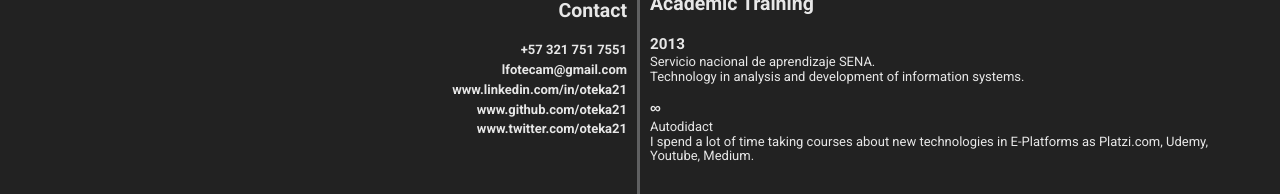
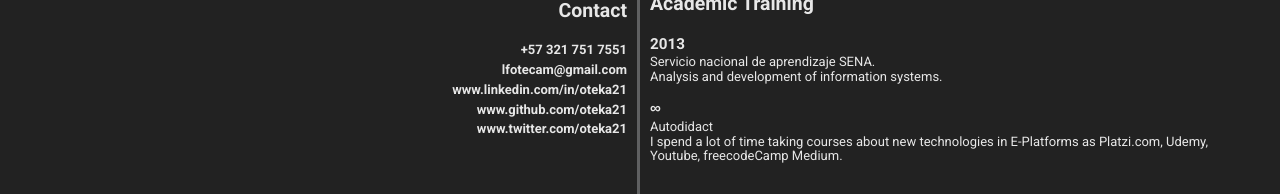
Before and after one commit to oteka21/cv, a plain HTML site: page index.html in a window 1280 px wide. Shown: the part 818-1012 px from the top of the page. Drawn offline with Linux system fonts and the light colour scheme.

Commit message:
update studies copy

```diff
--- a/index.html
+++ b/index.html
@@ -121,7 +121,7 @@
                 <div class="item-block">
                     <h3 class="year">2013</h3>
                     <p>Servicio nacional de aprendizaje SENA.</p>
-                    <p>Technology in analysis and development of information systems.</p>
+                    <p>Analysis and development of information systems.</p>
                 </div>
                 <!-- <div class="item-block">
                     <h3 class="year">2015-2020</h3>
@@ -131,7 +131,7 @@
                 <div class="item-block">
                     <h3 class="year">&#8734;</h3>
                     <p>Autodidact</p>
-                    <p>I spend a lot of time taking courses about new technologies in E-Platforms as Platzi.com, Udemy, Youtube, Medium.</p>
+                    <p>I spend a lot of time taking courses about new technologies in E-Platforms as Platzi.com, Udemy, Youtube, freecodeCamp Medium.</p>
                 </div>
             </div>
         </div>
```
